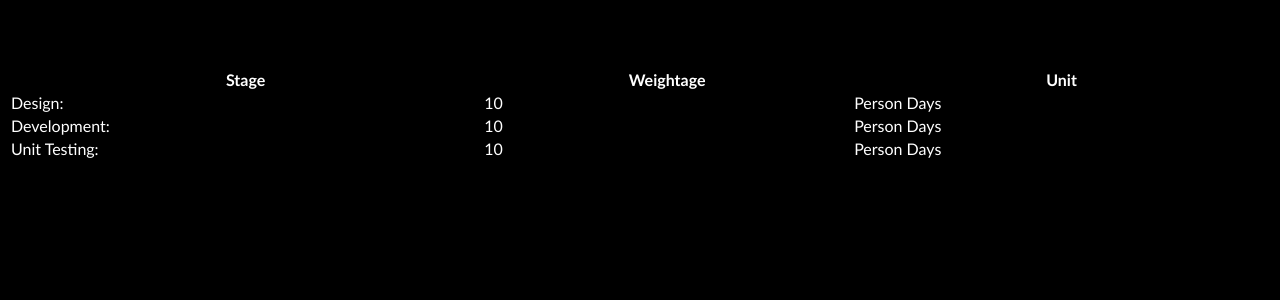
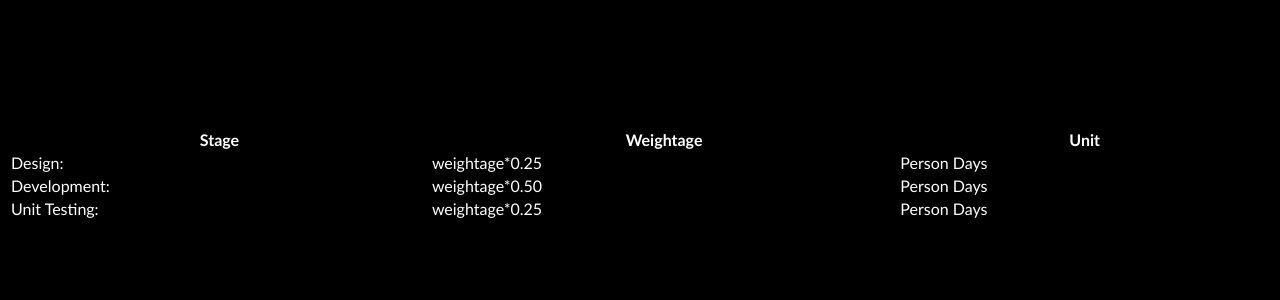
Before and after one commit to ssubhajitt/subdemo, a Flask app: template templates/output.html in a window 1280 px wide. Shown: the top 300 px of the page. Run offline with Flask 2, Linux system fonts and the light colour scheme; the template is opened without the code that fills it: most values are stand-ins (such as "Sample title", 1, 10 or a date in 2020); parts of the project's set-up code (start-up, migrations or seed data) failed here and were passed over.

Commit message:
Update output.html

```diff
--- a/templates/output.html
+++ b/templates/output.html
@@ -1,7 +1,7 @@
 <!DOCTYPE html>
 <html>
 <body bgcolor=black>
-
+  <h1>{{Id}}</h1>
 <h2>Basic HTML Table</h2>
 <font face="Trebuchet MS" color=white>
 <table style="width:100%">
@@ -12,17 +12,17 @@
   </tr>
   <tr>
     <td>Design: </td>
-    <td>{{weightage*0.25}}</td>
+    <td>weightage*0.25</td>
     <td>Person Days</td>
   </tr>
   <tr>
     <td>Development:</td>
-    <td>{{weightage*0.50}}</td>
+    <td>weightage*0.50</td>
     <td>Person Days</td>
   </tr>
   <tr>
     <td>Unit Testing:</td>
-    <td>{{weightage*0.25}}</td>
+    <td>weightage*0.25</td>
     <td>Person Days</td>
   </tr>
 </table>
```
